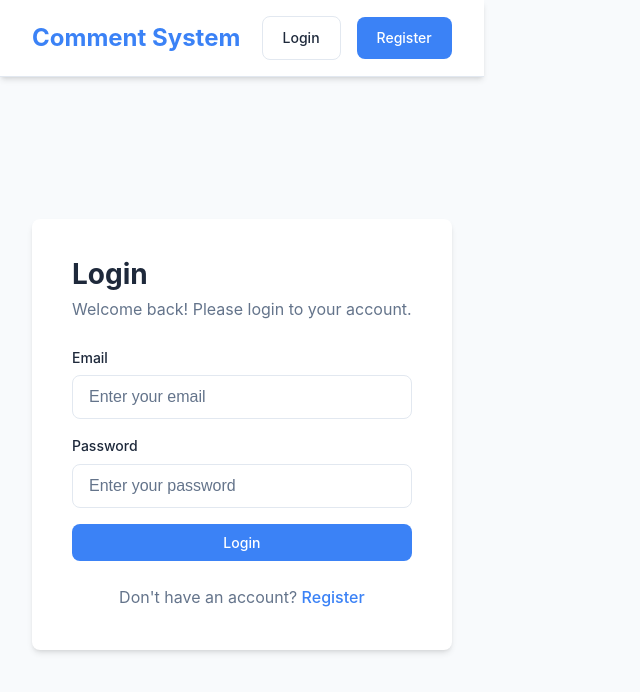
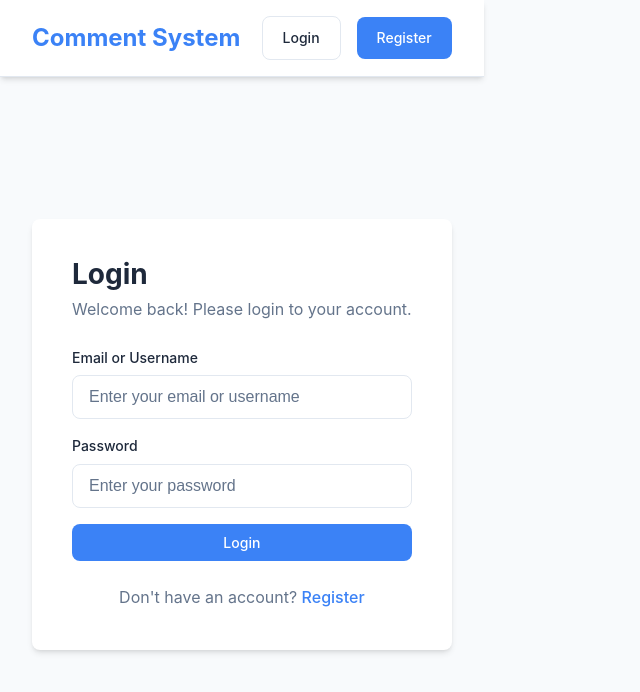
Before and after one commit to sumoncse19/comment-system, a React app in the folder frontend/: page /login in a window 1280 px wide. Shown: the top 692 px of the page, without its empty margins (0-640 px from the left). Built offline with nearby package versions, Linux system fonts and the light colour scheme; no server answers; the HTML template or start-up script is replaced by a standard one.

Commit message:
feat: Update login functionality to accept email or username and enhance validation

```diff
--- a/frontend/src/pages/Login.tsx
+++ b/frontend/src/pages/Login.tsx
@@ -4,7 +4,7 @@
 import { useAuth } from '../contexts/AuthContext';
 
 const Login = () => {
-  const [email, setEmail] = useState('');
+  const [identifier, setIdentifier] = useState('');
   const [password, setPassword] = useState('');
   const [isSubmitting, setIsSubmitting] = useState(false);
 
@@ -21,7 +21,7 @@
     setIsSubmitting(true);
 
     try {
-      await login({ email, password });
+      await login({ identifier, password });
       navigate(from, { replace: true });
     } catch {
       // Error is handled by context
@@ -40,15 +40,15 @@
 
         <form onSubmit={handleSubmit} className="auth-form">
           <div className="form-group">
-            <label htmlFor="email">Email</label>
+            <label htmlFor="identifier">Email or Username</label>
             <input
-              type="email"
-              id="email"
-              value={email}
-              onChange={(e) => setEmail(e.target.value)}
-              placeholder="Enter your email"
+              type="text"
+              id="identifier"
+              value={identifier}
+              onChange={(e) => setIdentifier(e.target.value)}
+              placeholder="Enter your email or username"
               required
-              autoComplete="email"
+              autoComplete="username"
             />
           </div>
 
--- a/frontend/src/types/index.ts
+++ b/frontend/src/types/index.ts
@@ -14,7 +14,7 @@
 }
 
 export interface LoginCredentials {
-  email: string;
+  identifier: string;
   password: string;
 }
 
```
Also changed, not shown: 2 other files (tests, documents, lock files or other folders).
